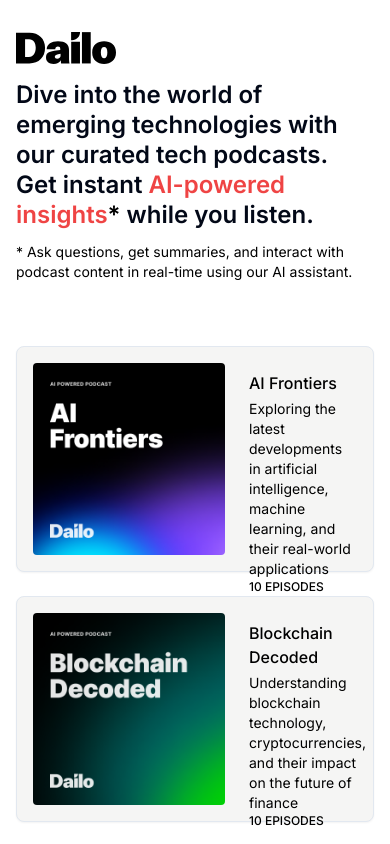
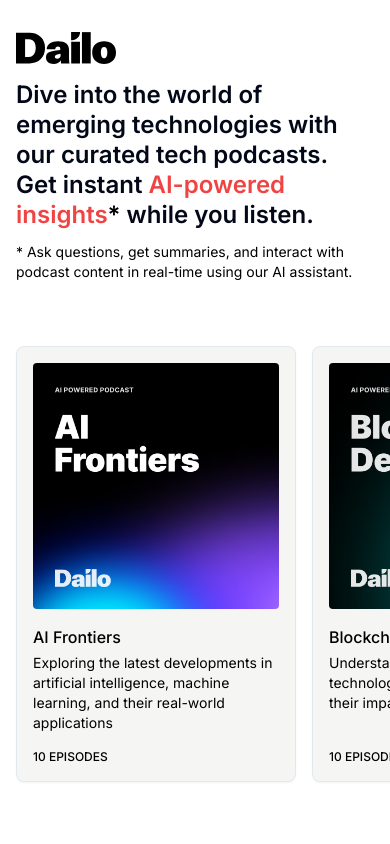
Before and after one commit to dailoOrg/dailo-app, a Next.js app: page / in a window 390 px wide. Shown: the top 844 px of the page. Built offline with nearby package versions, Linux system fonts and the light colour scheme.

Commit message:
horizontal cards on mobile

```diff
--- a/app/landing-page.tsx
+++ b/app/landing-page.tsx
@@ -27,22 +27,26 @@
         </p>
       </div>
 
-      <div className="space-y-6">
+      <div className="-mx-4 px-4 flex md:flex-col flex-row overflow-x-auto md:overflow-x-visible snap-x snap-mandatory md:snap-none gap-4 md:gap-6 pb-6 md:pb-0 items-stretch">
         {podcastData.podcasts.map((podcast) => (
-          <Link href={`/podcasts/${podcast.id}`} key={podcast.id} className="block">
-            <Card className="hover:shadow-md transition-shadow bg-[#F5F5F4] p-4">
-              <div className="flex items-start gap-6">
+          <Link
+            href={`/podcasts/${podcast.id}`}
+            key={podcast.id}
+            className="block w-64 min-w-[280px] md:min-w-0 md:w-full snap-center"
+          >
+            <Card className="hover:shadow-md transition-shadow bg-[#F5F5F4] p-4 h-full">
+              <div className="flex md:flex-row flex-col gap-4 md:gap-6 h-full">
                 <img
                   src={podcast.image}
                   alt={`${podcast.title} cover`}
-                  className="w-48 h-48 rounded-sm"
+                  className="w-full md:w-48 aspect-square md:h-48 rounded-sm flex-shrink-0"
                 />
-                <div className="flex flex-col justify-between h-48 py-2">
-                  <div>
+                <div className="flex flex-col flex-1">
+                  <div className="flex-1">
                     <h2 className="font-medium text-black text-base mb-1">{podcast.title}</h2>
                     <p className="text-sm text-black">{podcast.description}</p>
                   </div>
-                  <p className="text-xs font-medium text-black">
+                  <p className="text-xs font-medium text-black mt-4">
                     {podcast.episodes.length} EPISODES
                   </p>
                 </div>
```
